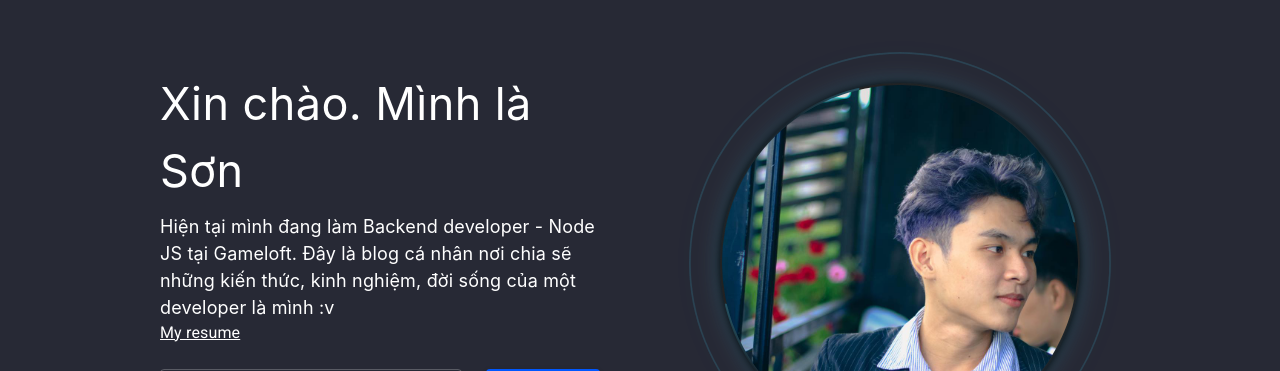
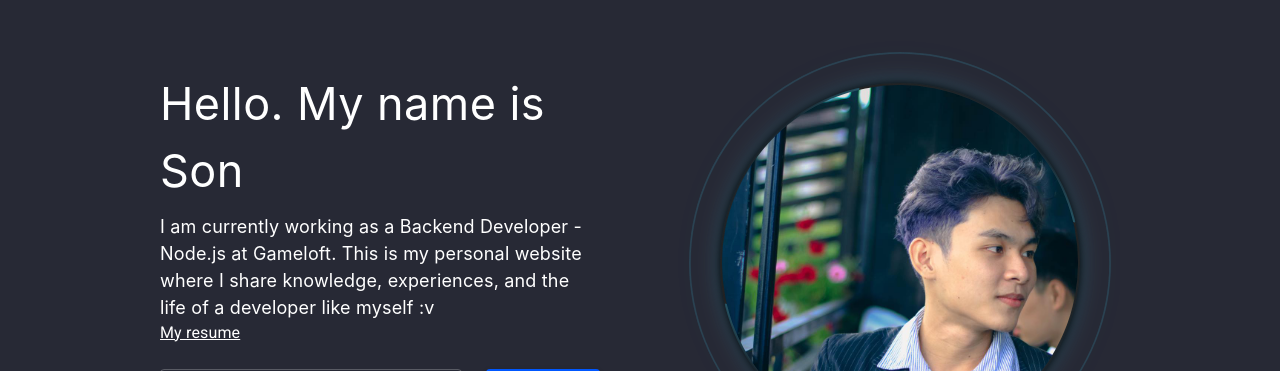
Before and after one commit to sowndev0106/sown-blog, a React (Create React App) app: page / in a window 1280 px wide. Shown: the part 157-528 px from the top of the page. Built offline with nearby package versions, Linux system fonts and the light colour scheme; no server answers.

Commit message:
change home page to english

```diff
--- a/src/sections/home/Intro.tsx
+++ b/src/sections/home/Intro.tsx
@@ -58,7 +58,7 @@ export default function Intro() {
 
                         }}
                     >
-                        Xin chào. Mình là Sơn
+                        Hello. My name is Son
                     </Typography>
 
                     <Typography
@@ -69,9 +69,7 @@ export default function Intro() {
                             fontFamily: "-apple-system",
                         }}
                     >
-                        Hiện tại mình đang làm Backend developer - Node JS tại Gameloft.
-                        Đây là blog cá nhân nơi chia sẽ những kiến thức, kinh nghiệm, đời
-                        sống của một developer là mình :v
+                        I am currently working as a Backend Developer - Node.js at Gameloft. This is my personal website where I share knowledge, experiences, and the life of a developer like myself :v
                     </Typography>
                     <Link target="_blank" href="/resume" color="inherit" >
                         My resume
```
Also changed, not shown: 1 other file (tests, documents, lock files or other folders).
